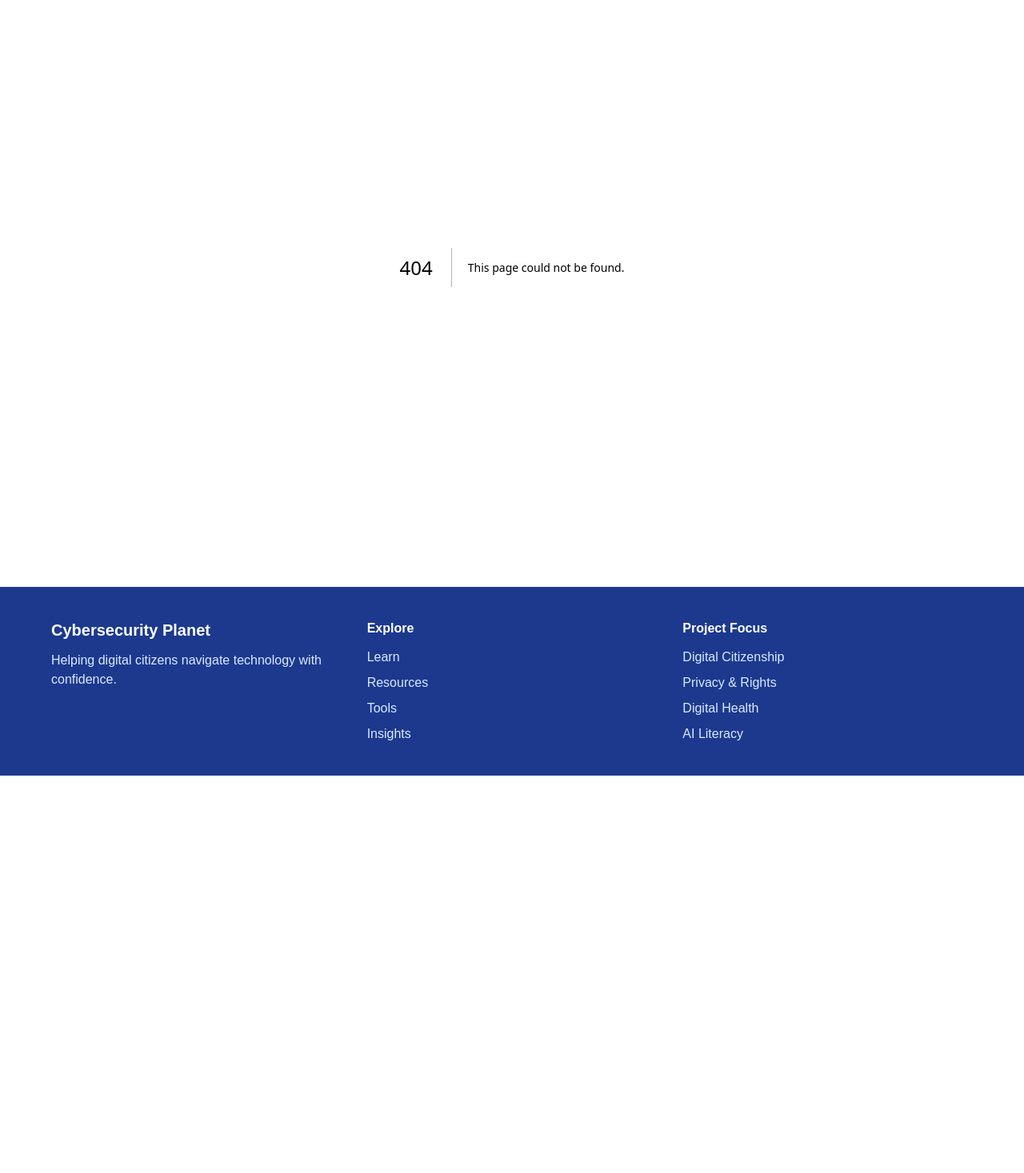
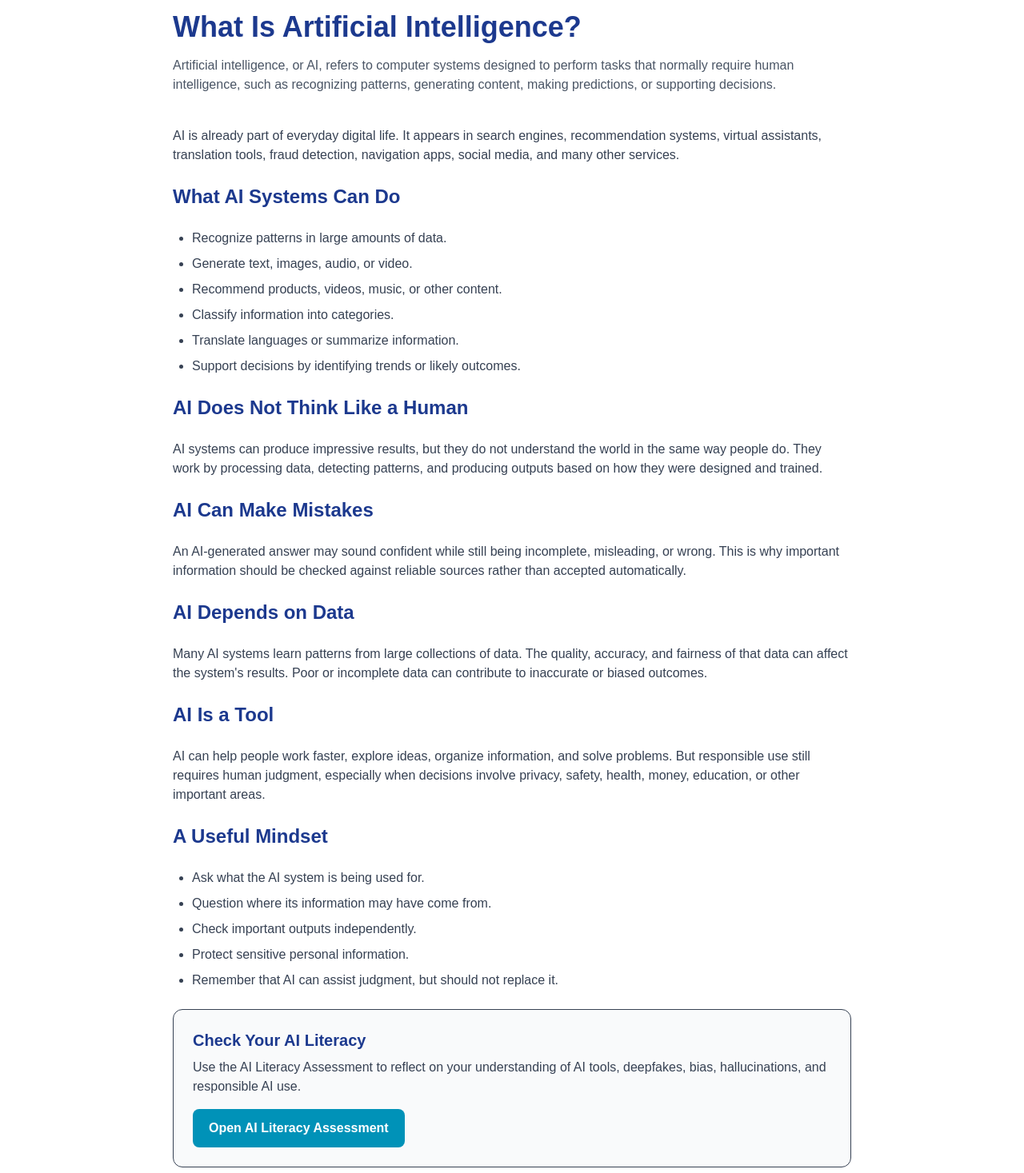
Before and after one commit to Black-widow-codes/Cybersecurity-Planet, a Next.js app: page /learn/ai-literacy/what-is-artificial-intelligence in a window 1280 px wide. Before the commit this address had no page. Shown: the part 143-1610 px from the top of the page at 80% size. Before the commit the page ends 1113 px from the top, so only its background shows below. Built offline with nearby package versions, Linux system fonts and the light colour scheme.

Commit message:
Add first AI Literacy article

```diff
--- a/src/app/learn/ai-literacy/page.tsx
+++ b/src/app/learn/ai-literacy/page.tsx
@@ -1,3 +1,4 @@
+import Link from "next/link";
 export default function AILiteracyPage() {
     const topics = [
       {
@@ -29,6 +30,14 @@ export default function AILiteracyPage() {
         title: "Responsible AI Use",
         description:
           "Learn how to use AI tools carefully, ethically, and with awareness of privacy and accuracy limits.",
+      },
+    ];
+    const articles = [
+      {
+        title: "What Is Artificial Intelligence?",
+        description:
+          "Learn what AI is, what AI systems can do, where they appear in everyday life, and why their limits matter.",
+        link: "/learn/ai-literacy/what-is-artificial-intelligence",
       },
     ];
 
@@ -74,6 +83,35 @@ export default function AILiteracyPage() {
             </div>
           ))}
         </section>
+        <section className="mt-12">
+  <h2 className="text-3xl font-bold text-blue-900">
+    Articles
+  </h2>
+
+  <div className="mt-8 grid gap-6 md:grid-cols-2">
+    {articles.map((article) => (
+      <article
+        key={article.title}
+        className="rounded-xl border bg-white p-6 shadow-sm transition hover:shadow-md"
+      >
+        <h3 className="text-xl font-bold text-blue-900">
+          {article.title}
+        </h3>
+
+        <p className="mt-3 text-gray-600">
+          {article.description}
+        </p>
+
+        <Link
+          href={article.link}
+          className="mt-5 inline-block rounded-lg bg-cyan-600 px-5 py-3 font-semibold text-white hover:bg-cyan-700"
+        >
+          Read Article
+        </Link>
+      </article>
+    ))}
+  </div>
+</section>
 
         <section className="mt-12 rounded-2xl bg-gray-50 p-8">
           <h2 className="text-3xl font-bold text-blue-900">
--- /dev/null
+++ b/src/app/learn/ai-literacy/what-is-artificial-intelligence/page.tsx
@@ -0,0 +1,120 @@
+import Link from "next/link";
+
+export const metadata = {
+  title: "What Is Artificial Intelligence? | Cybersecurity Planet",
+  description:
+    "Learn what artificial intelligence is, what AI systems can do, where they appear in everyday life, and what their limits are.",
+};
+
+export default function WhatIsAIArticlePage() {
+  return (
+    <main className="max-w-4xl mx-auto px-6 py-20">
+      <h1 className="text-4xl font-bold text-blue-900">
+        What Is Artificial Intelligence?
+      </h1>
+
+      <p className="mt-4 text-gray-600">
+        Artificial intelligence, or AI, refers to computer systems designed to
+        perform tasks that normally require human intelligence, such as
+        recognizing patterns, generating content, making predictions, or
+        supporting decisions.
+      </p>
+
+      <section className="mt-10 space-y-6 text-gray-700">
+        <p>
+          AI is already part of everyday digital life. It appears in search
+          engines, recommendation systems, virtual assistants, translation
+          tools, fraud detection, navigation apps, social media, and many other
+          services.
+        </p>
+
+        <h2 className="text-2xl font-bold text-blue-900">
+          What AI Systems Can Do
+        </h2>
+
+        <ul className="list-disc space-y-2 pl-6">
+          <li>Recognize patterns in large amounts of data.</li>
+          <li>Generate text, images, audio, or video.</li>
+          <li>Recommend products, videos, music, or other content.</li>
+          <li>Classify information into categories.</li>
+          <li>Translate languages or summarize information.</li>
+          <li>Support decisions by identifying trends or likely outcomes.</li>
+        </ul>
+
+        <h2 className="text-2xl font-bold text-blue-900">
+          AI Does Not Think Like a Human
+        </h2>
+
+        <p>
+          AI systems can produce impressive results, but they do not understand
+          the world in the same way people do. They work by processing data,
+          detecting patterns, and producing outputs based on how they were
+          designed and trained.
+        </p>
+
+        <h2 className="text-2xl font-bold text-blue-900">
+          AI Can Make Mistakes
+        </h2>
+
+        <p>
+          An AI-generated answer may sound confident while still being
+          incomplete, misleading, or wrong. This is why important information
+          should be checked against reliable sources rather than accepted
+          automatically.
+        </p>
+
+        <h2 className="text-2xl font-bold text-blue-900">
+          AI Depends on Data
+        </h2>
+
+        <p>
+          Many AI systems learn patterns from large collections of data. The
+          quality, accuracy, and fairness of that data can affect the system's
+          results. Poor or incomplete data can contribute to inaccurate or
+          biased outcomes.
+        </p>
+
+        <h2 className="text-2xl font-bold text-blue-900">
+          AI Is a Tool
+        </h2>
+
+        <p>
+          AI can help people work faster, explore ideas, organize information,
+          and solve problems. But responsible use still requires human
+          judgment, especially when decisions involve privacy, safety, health,
+          money, education, or other important areas.
+        </p>
+
+        <h2 className="text-2xl font-bold text-blue-900">
+          A Useful Mindset
+        </h2>
+
+        <ul className="list-disc space-y-2 pl-6">
+          <li>Ask what the AI system is being used for.</li>
+          <li>Question where its information may have come from.</li>
+          <li>Check important outputs independently.</li>
+          <li>Protect sensitive personal information.</li>
+          <li>Remember that AI can assist judgment, but should not replace it.</li>
+        </ul>
+
+        <div className="rounded-xl border bg-gray-50 p-6">
+          <h3 className="text-xl font-bold text-blue-900">
+            Check Your AI Literacy
+          </h3>
+
+          <p className="mt-2">
+            Use the AI Literacy Assessment to reflect on your understanding of
+            AI tools, deepfakes, bias, hallucinations, and responsible AI use.
+          </p>
+
+          <Link
+            href="/tools/ai-literacy-assessment"
+            className="mt-4 inline-block rounded-lg bg-cyan-600 px-5 py-3 font-semibold text-white hover:bg-cyan-700"
+          >
+            Open AI Literacy Assessment
+          </Link>
+        </div>
+      </section>
+    </main>
+  );
+}
```
